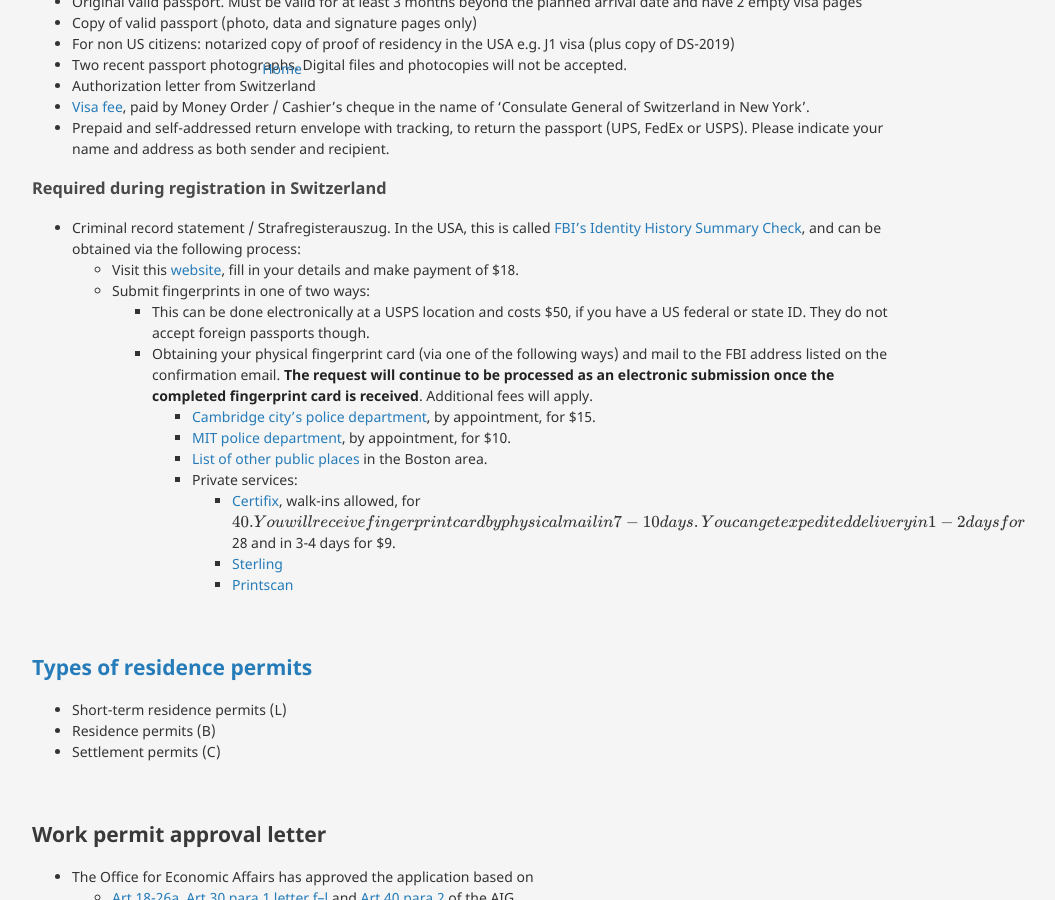
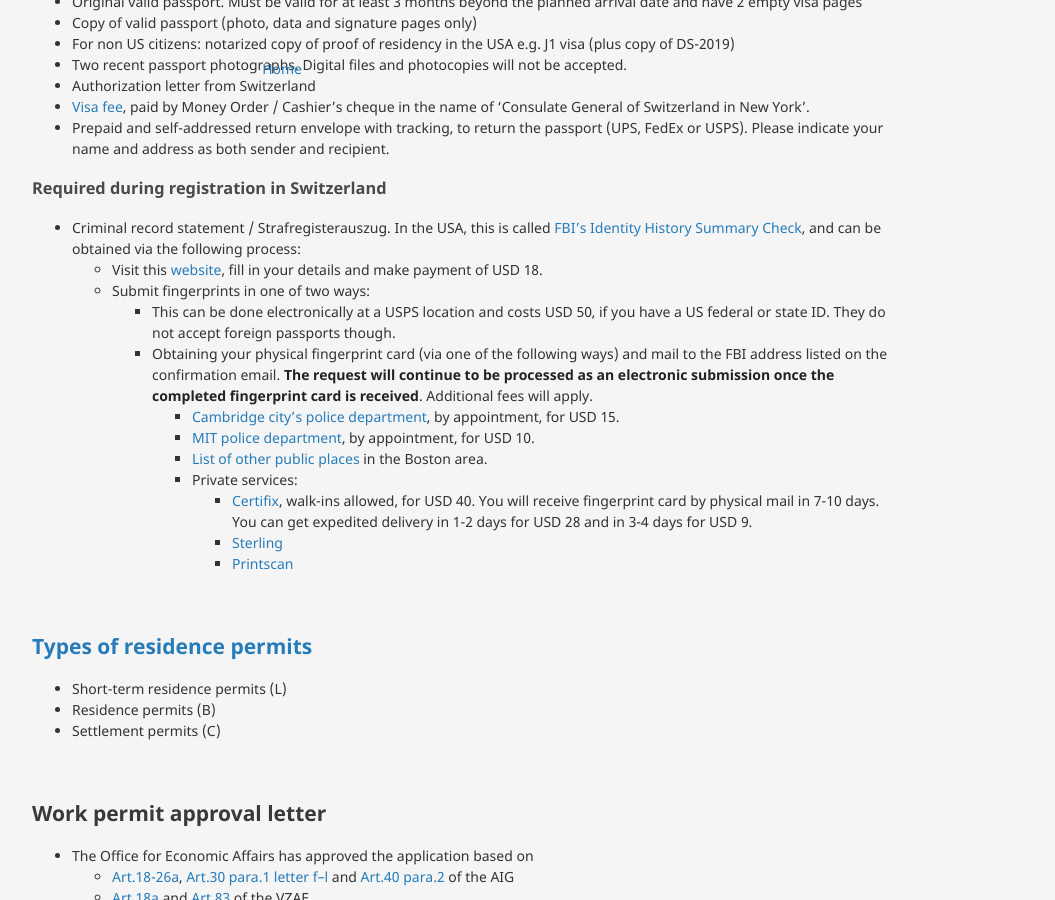
Before and after one commit to neeravkarani/personal, a Jekyll site: the page built from _posts/visa/2024-06-20-switzerland-work-visa.md, in a window 1280 px wide and 900 px high, scrolled down 910 px. Shown: the whole window, without its empty margins (178-1233 px from the left). Built offline with Jekyll 4.4.1, drawn with Linux system fonts in a browser that asks for light colours.

Commit message:
removed dollar signs

```diff
--- a/_posts/visa/2024-06-20-switzerland-work-visa.md
+++ b/_posts/visa/2024-06-20-switzerland-work-visa.md
@@ -44,15 +44,15 @@ title: "Switzerland work visa"
 
 ### Required during registration in Switzerland
  - Criminal record statement / Strafregisterauszug. In the USA, this is called [FBI's Identity History Summary Check](https://www.fbi.gov/how-we-can-help-you/more-fbi-services-and-information/identity-history-summary-checks), and can be obtained via the following process:
-      - Visit this [website](https://www.edo.cjis.gov/#/), fill in your details and make payment of $18.
+      - Visit this [website](https://www.edo.cjis.gov/#/), fill in your details and make payment of USD 18.
       - Submit fingerprints in one of two ways:
-        - This can be done electronically at a USPS location and costs $50, if you have a US federal or state ID. They do not accept foreign passports though.
+        - This can be done electronically at a USPS location and costs USD 50, if you have a US federal or state ID. They do not accept foreign passports though.
         - Obtaining your physical fingerprint card (via one of the following ways) and mail to the FBI address listed on the confirmation email. **The request will continue to be processed as an electronic submission once the completed fingerprint card is received**. Additional fees will apply.
-          - [Cambridge city's police department](https://www.cambridgema.gov/Services/fingerprintcards), by appointment, for $15.
-          - [MIT police department](https://police.mit.edu/fingerprinting), by appointment, for $10.
+          - [Cambridge city's police department](https://www.cambridgema.gov/Services/fingerprintcards), by appointment, for USD 15.
+          - [MIT police department](https://police.mit.edu/fingerprinting), by appointment, for USD 10.
           - [List of other public places](https://www.cambridgema.gov/-/media/Files/policedepartment/AlternateFingerPrintOffices_FINAL.pdf) in the Boston area.
           - Private services:
-            - [Certifix](https://www.certifixlivescan.com/), walk-ins allowed, for $40. You will receive fingerprint card by physical mail in 7-10 days. You can get expedited delivery in 1-2 days for $28 and in 3-4 days for $9.
+            - [Certifix](https://www.certifixlivescan.com/), walk-ins allowed, for USD 40. You will receive fingerprint card by physical mail in 7-10 days. You can get expedited delivery in 1-2 days for USD 28 and in 3-4 days for USD 9.
             - [Sterling](https://sterlingidentity.com/individuals/)
             - [Printscan](https://printscan.com/)
 
```
